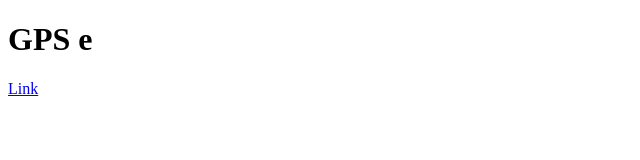
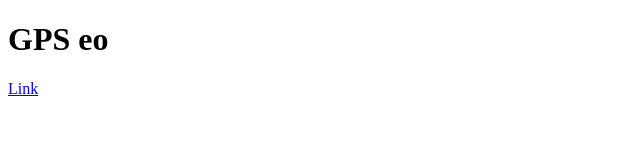
Before and after one commit to kefala/gps, a website: page src/index.html in a window 1280 px wide. Shown: the full height of the page, 0-640 px from the left. Drawn offline with Linux system fonts and the light colour scheme.

Commit message:
Test gps

```diff
--- a/src/index.html
+++ b/src/index.html
@@ -26,7 +26,7 @@
 </head>
 <body>
 
-    <h1>GPS e</h1>
+    <h1>GPS eo</h1>
     <div id="demo"></div>
     <a href="android-app://com.google.android.youtube/http/www.youtube.com/watch?v=YNvcZ3Fo4r4">Link</a>
 
```
